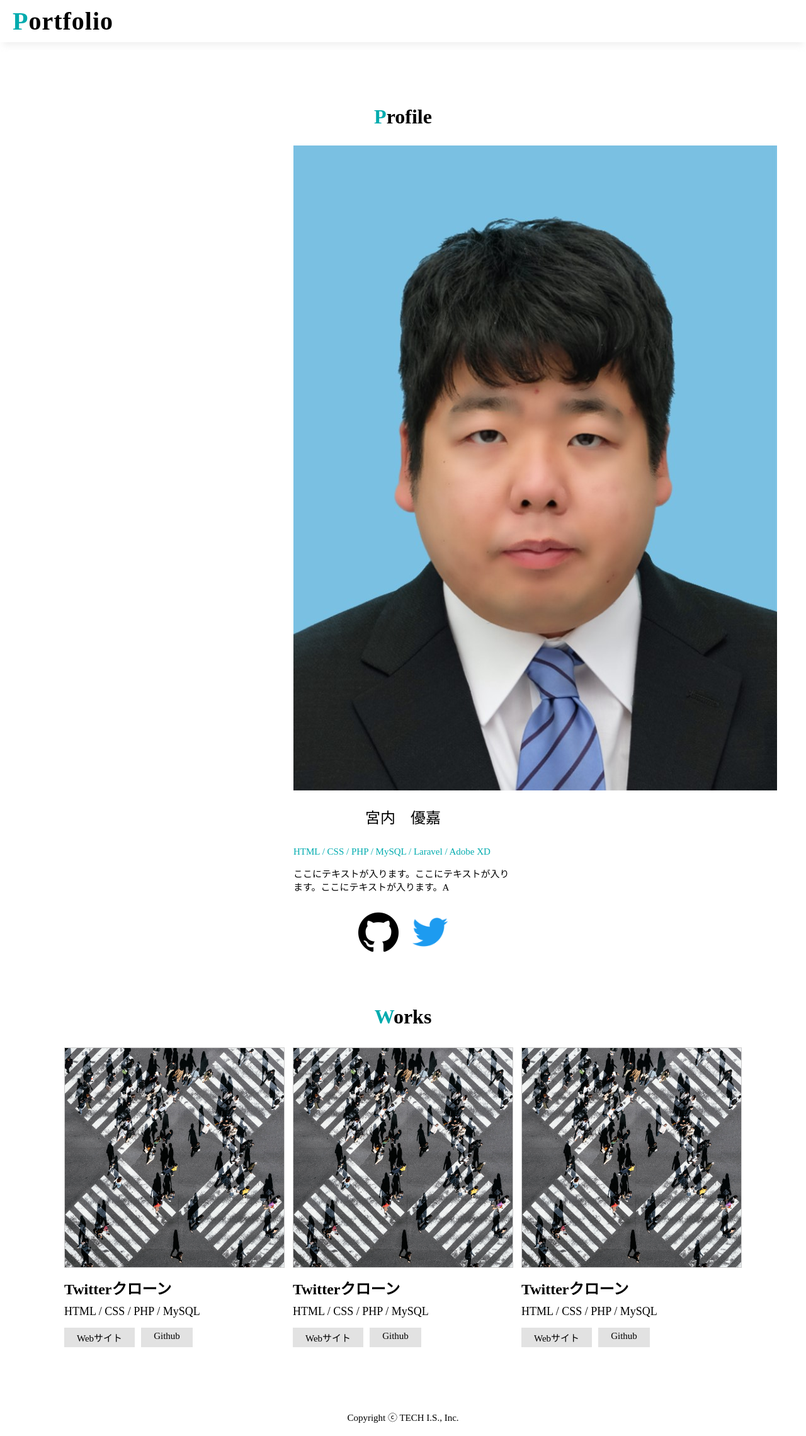
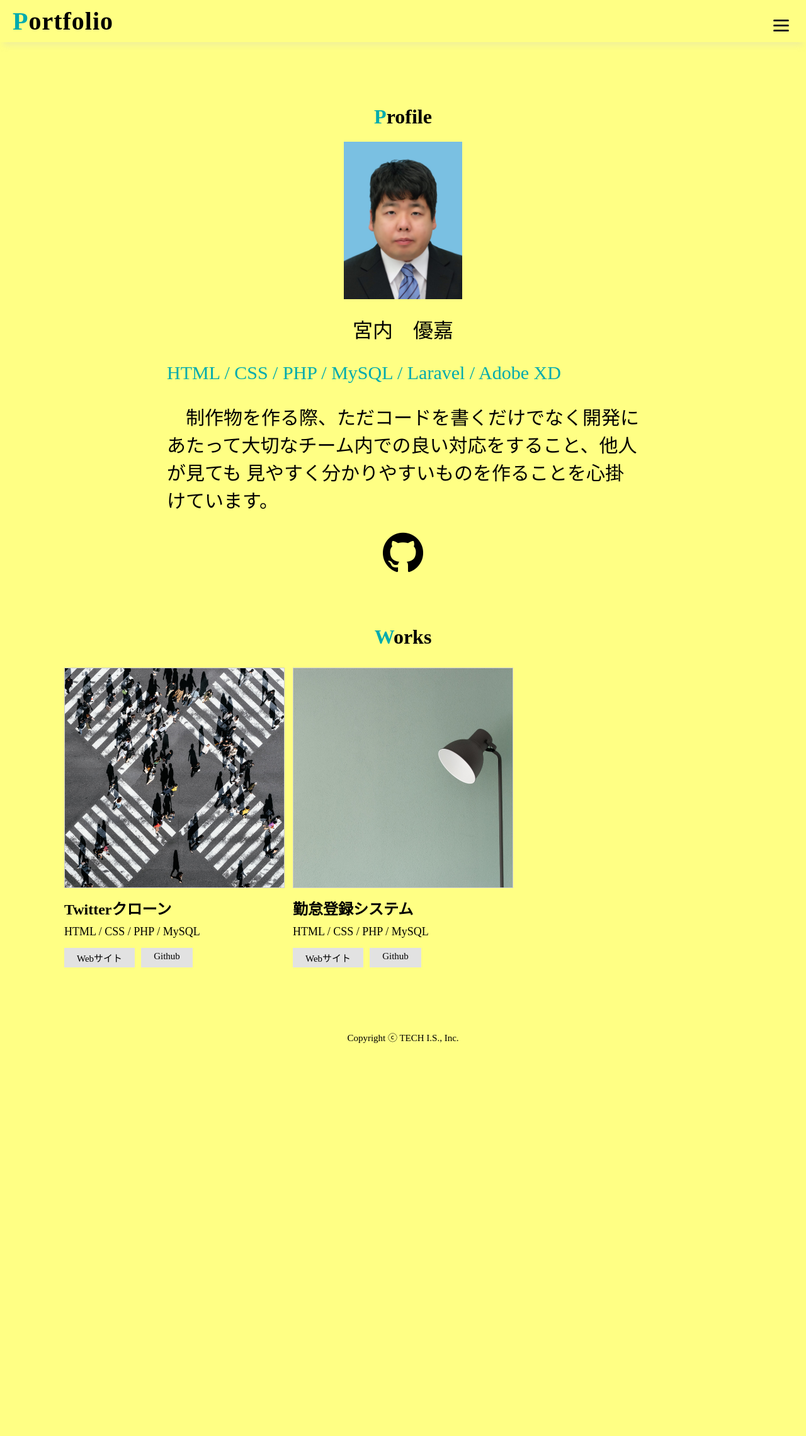
Before and after one commit to miyauchi15/PortfolioSample, a PHP site: page / in a window 1280 px wide. Shown: the whole page at 63% size. After the commit the page ends 1656 px from the top, so only its background shows below. Run offline with PHP 8.4, Linux system fonts and the light colour scheme.

Commit message:
修正しています

```diff
--- a/index.html
+++ b/index.html
@@ -14,6 +14,10 @@
     <title>PORTFOLIO</title>
     <!-- スタイルシート -->
     <link rel="stylesheet" href="style.css">
+    <script
+  src="https://code.jquery.com/jquery-3.6.0.js"
+  integrity="sha256-H+K7U5CnXl1h5ywQfKtSj8PCmoN9aaq30gDh27Xc0jk="
+  crossorigin="anonymous"></script>
 </head>
 <body>
     <!--
@@ -21,14 +25,48 @@
         ・ロゴの設定をします
         ・h1タグとaタグとspanタグを使っていきます
     -->
+
     <header>
         <h1 class="block-header">
             <a href="">
+                <div class="logo"></div>
+
                 <span class="color-green">P</span>ortfolio
             </a>
         </h1>
-    </header>
 
+
+    <header class="header">
+        <!-- ヘッダーロゴ -->
+
+
+        <!-- ハンバーガーメニュー部分 -->
+        <div class="nav">
+
+          <!-- ハンバーガーメニューの表示・非表示を切り替えるチェックボックス -->
+          <input id="drawer_input" class="drawer_hidden" type="checkbox">
+
+          <!-- ハンバーガーアイコン -->
+          <label for="drawer_input" class="drawer_open"><span></span></label>
+
+          <!-- メニュー -->
+          <nav class="nav_content">
+            <ul class="nav_list">
+              <li class="nav_item"><a href="#Profile">Profile</a></li>
+              <li class="nav_item"><a href="#TwitterClone">Works Twitterクローン</a></li>
+              <li class="nav_item"><a href="#Kintai">Works 勤怠登録システム</a></li>
+            </ul>
+          </nav>
+          <script>
+            $(function() {
+              $('.nav_content li a').on('click', function(event) {
+                $('.drawer_hidden').prop('checked', false);
+              });
+            });
+            </script>
+        </div>
+
+      </header>
     <!--
         mainタグの作成
         ・profile用とwork用の箱を作成する
@@ -38,25 +76,23 @@
         <!--
             profileの箱
         -->
+
         <div class="box-profile">
-            <h2 class="sub-title">
-                <span class="color-green">P</span>rofile
-            </h2>
+            <h1 id="Profile">
+            <span class="color-green">P</span>rofile
+            </h1>
             <div class="item-list">
                 <img src="img/profile.png" alt="プロフィール画像">
                 <b>宮内　優嘉</b>
                 <p class="color-green">HTML / CSS / PHP / MySQL / Laravel / Adobe XD</p>
-                <p>ここにテキストが入ります。ここにテキストが入ります。ここにテキストが入ります。A</p>
+                <p>　制作物を作る際、ただコードを書くだけでなく開発にあたって大切なチーム内での良い対応をすること、他人が見ても
+                    見やすく分かりやすいものを作ることを心掛けています。
+                    </p>
             </div>
             <ul class="icon-list">
                 <li>
-                    <a href="">
+                    <a href="https://github.com">
                         <img src="img/github.png" alt="Githubのアイコン">
-                    </a>
-                </li>
-                <li>
-                    <a href="">
-                        <img src="img/twitter.png" alt="Twitterのアイコン">
                     </a>
                 </li>
             </ul>
@@ -74,33 +110,24 @@
             <ul class="works-list">
                 <li>
                     <img src="img/work_1.jpg" alt="Twitterクローンの画像">
-                    <h3>Twitterクローン</h3>
+                    <h3 id="TwitterClone">Twitterクローン</h3>
                     <span>HTML / CSS / PHP / MySQL</span>
                     <div class="link">
-                        <a href="">Webサイト</a>
-                        <a href="">Github</a>
+                        <a href="https://miyauchi15.com/TwitterClone/">Webサイト</a>
+                        <a href="https://github.com/miyauchi15/TwitterClone">Github</a>
                     </div>
                 </li>
 
                 <li>
-                    <img src="img/work_1.jpg" alt="Twitterクローンの画像">
-                    <h3>Twitterクローン</h3>
+                    <img src="img/work_2.jpg" alt="勤怠登録システムの画像">
+                    <h3 id="Kintai">勤怠登録システム</h3>
                     <span>HTML / CSS / PHP / MySQL</span>
                     <div class="link">
-                        <a href="">Webサイト</a>
-                        <a href="">Github</a>
+                        <a href="https://jobs-manager0001.herokuapp.com">Webサイト</a>
+                        <a href="https://github.com/hirokinagao/team_46">Github</a>
                     </div>
                 </li>
 
-                <li>
-                    <img src="img/work_1.jpg" alt="Twitterクローンの画像">
-                    <h3>Twitterクローン</h3>
-                    <span>HTML / CSS / PHP / MySQL</span>
-                    <div class="link">
-                        <a href="">Webサイト</a>
-                        <a href="">Github</a>
-                    </div>
-                </li>
 
             </ul>
         </div>
--- a/style.css
+++ b/style.css
@@ -6,6 +6,7 @@ body {
     font-family: "Noto Sans JP", "sans-serif";
     margin: 0;
     min-width: 1076px;
+    background-color: #ffff84;
 }
 
 .color-green {
@@ -34,6 +35,7 @@ body {
     letter-spacing: 1px;
 }
 
+
 /*
 * [main]のスタイルシート
 */
@@ -43,27 +45,122 @@ body {
     margin: 100px 0;
 }
 
+  /* ここから下がハンバーガーメニューに関するCSS */
+
+
+  /* ハンバーガーアイコンの設置スペース */
+  .drawer_open {
+    position: fixed;
+    top: 10px;
+    right: 10px;
+    display: flex;
+    height: 60px;
+    width: 60px;
+    justify-content: center;
+    align-items: center;
+    z-index: 90;
+    /*ボタンの背景色*/
+    /*background-color: #3584bb;*/
+  }
+
+
+  /* ハンバーガーメニューのアイコン */
+  .drawer_open span,
+  .drawer_open span:before,
+  .drawer_open span:after {
+    content: '';
+    display: block;
+    height: 3px;
+    width: 25px;
+    border-radius: 3px;
+    background: #222;
+    position: absolute;
+    transition: all 300ms 0s ease;
+  }
+
+  /* 三本線の一番上の棒の位置調整 */
+  .drawer_open span:before {
+    bottom: 8px;
+  }
+
+  /* 三本線の一番下の棒の位置調整 */
+  .drawer_open span:after {
+    top: 8px;
+  }
+
+  #drawer_input {
+      display: none;
+  }
+
+  /* アイコンがクリックされたら真ん中の線を透明にする */
+  #drawer_input:checked ~ .drawer_open span {
+    background: rgba(255, 255, 255, 0);
+  }
+
+  /* アイコンがクリックされたらアイコンが×印になように上下の線を回転 */
+  #drawer_input:checked ~ .drawer_open span::before {
+    bottom: 0;
+    transform: rotate(45deg);
+    background-color: #ccc;
+    transition: all 300ms 0s ease;
+  }
+
+  #drawer_input:checked ~ .drawer_open span::after {
+    top: 0;
+    transform: rotate(-45deg);
+    background-color: #ccc;
+    transition: all 300ms 0s ease;
+  }
+
+  /* メニューのデザイン*/
+  .nav_content {
+    width: 100%;
+    height: 100%;
+    position: fixed;
+    top: 0;
+    left: -100%;
+    z-index: 80;
+    background: white;
+    color: #222;
+    transition: all 300ms 0s ease;
+  }
+
+  /* メニュー黒ポチを消す */
+  .nav_list {
+    list-style: none;
+  }
+
+  /* アイコンがクリックされたらメニューを表示 */
+  #drawer_input:checked ~ .nav_content {
+    left: 0;/* メニューを画面に入れる */
+  }
+
 /*
  * [profile]のスタイルシート
  */
 
 .item-list {
-    width: 100%;
-    max-width: 348px;
+    width: 80%;
+    max-width: 750px;
     margin: 0 auto;
+}
+
+.item-list img {
+    width: 25%;
+    height: 20%;
 }
 
 .item-list b {
     display: block;
-    font-size: 24px;
+    font-size: 32px;
     font-weight: normal;
     margin: 20px 0 30px;
 }
 
 .item-list p {
-    font-size: 15px;
+    font-size: 30px;
     line-height: normal;
-    text-align: left;
+    text-align: initial;
 }
 
 .icon-list{
@@ -199,24 +296,30 @@ body {
  */
 
 .box-profile {
-    padding: 0 10px;
+        padding: 0 10px;
     }
 
 .item-list {
-    max-width: 100%;
+        max-width: 100%;
     }
 
 .item-list b {
-    font-size: 18px;
+        font-size: 32px;
+    }
+
+.item-list p {
+        font-size: 30px;
+        line-height: normal;
+        text-align: initial;
     }
 
 .icon-list {
-    max-width: 100%;
+        max-width: 100%;
     }
 
 .icon-list li {
-    margin-right: 25px;
-}
+        margin-right: 25px;
+    }
 
 /*
  * [works]のスタイルシート
```
